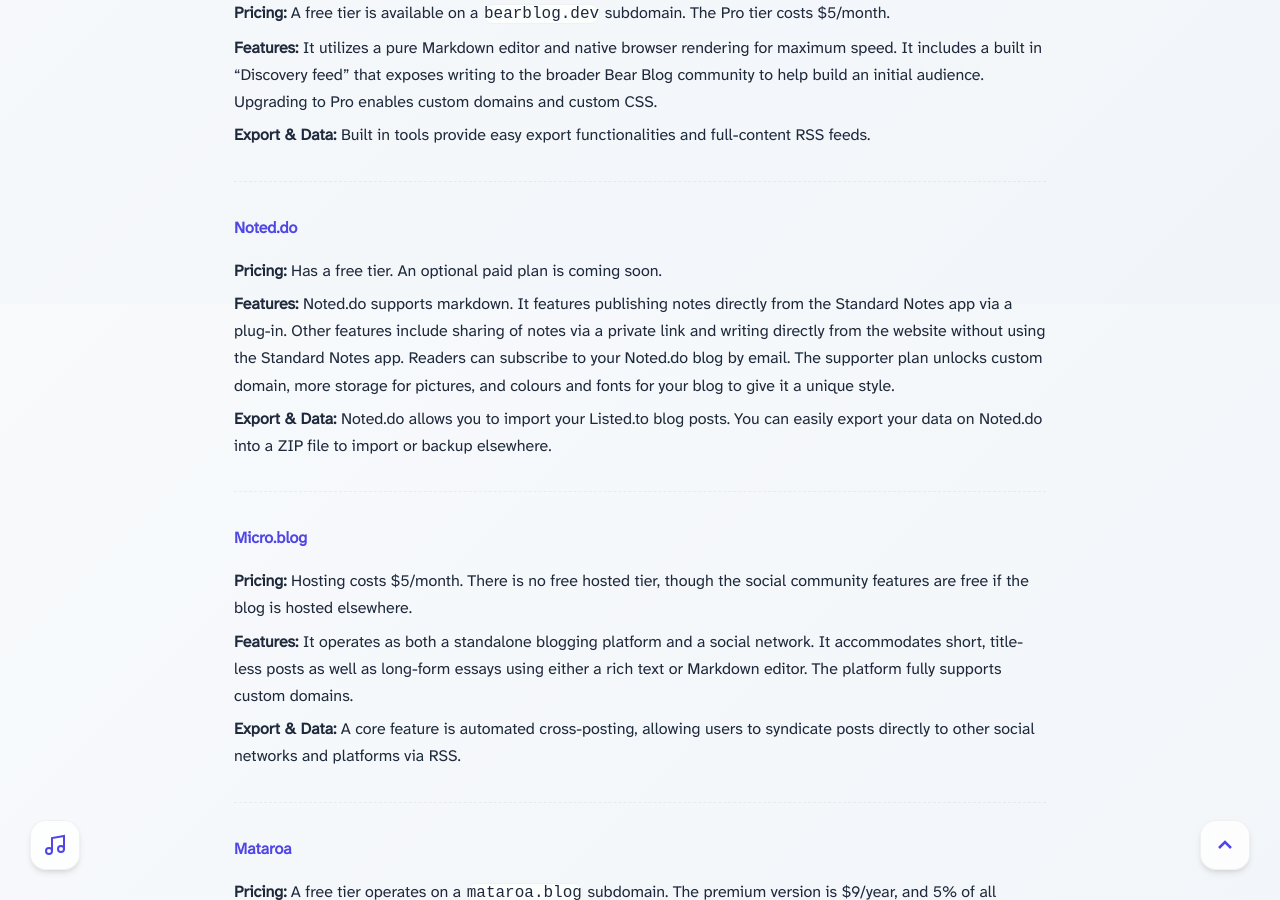
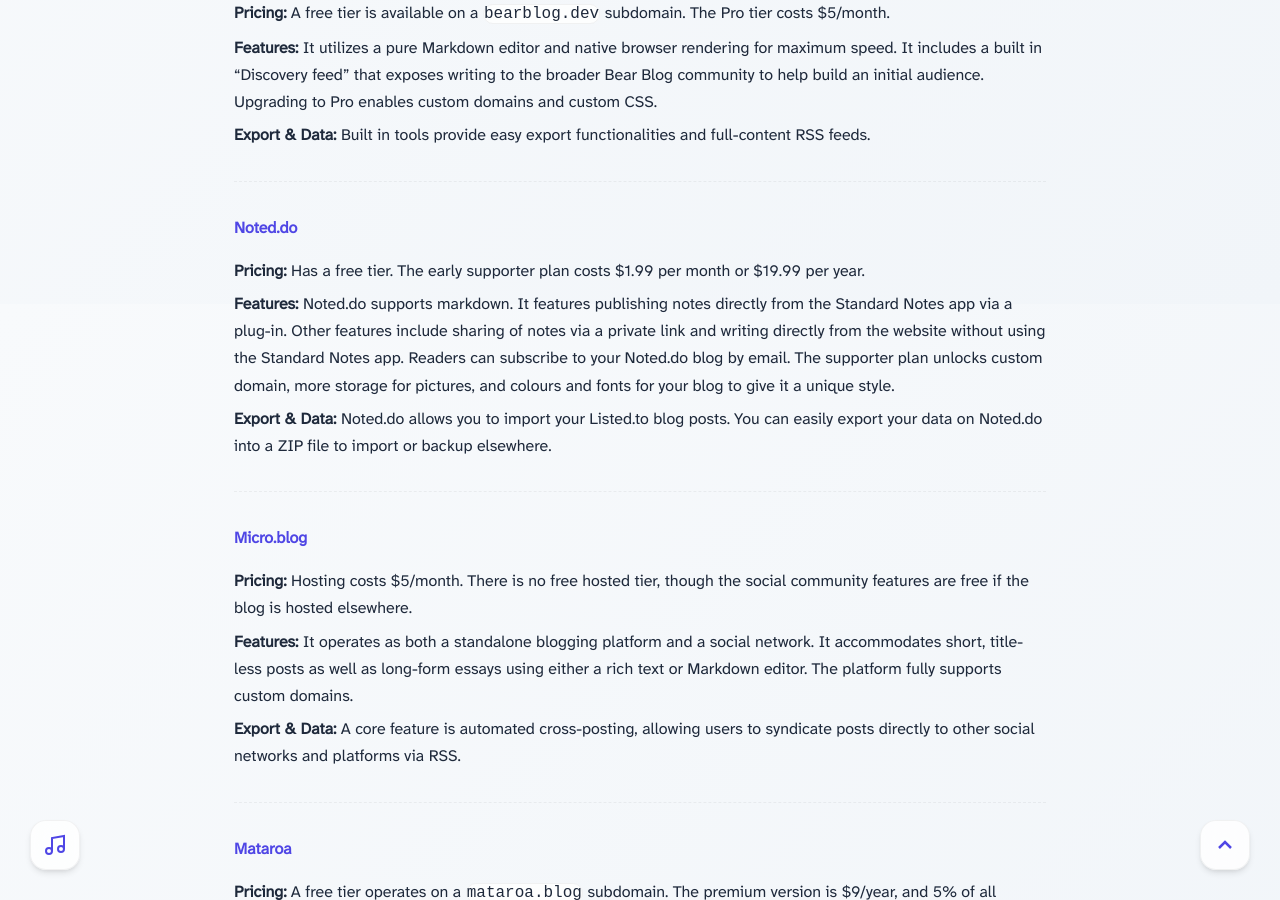
Before and after one commit to PASSK3YS/PASSK3YS.github.io, a Jekyll site: the page built from _posts/2026-09-08-migrating-away-from-listed.md, in a window 1280 px wide and 900 px high, scrolled down 1496 px. Built offline with Jekyll 4.4.1, drawn with Linux system fonts in a browser that asks for light colours.

Commit message:
chore: update blog post

```diff
--- a/_posts/2026-09-08-migrating-away-from-listed.md
+++ b/_posts/2026-09-08-migrating-away-from-listed.md
@@ -36,7 +36,7 @@
 ---
 
 **[Noted.do](https://noted.do){:target="_blank"}**
-*   **Pricing:** Has a free tier. An optional paid plan is coming soon.
+*   **Pricing:** Has a free tier. The early supporter plan costs $1.99 per month or $19.99 per year.
 *   **Features:** Noted.do supports markdown. It features publishing notes directly from the Standard Notes app via a plug-in. Other features include sharing of notes via a private link and writing directly from the website without using the Standard Notes app. Readers can subscribe to your Noted.do blog by email. The supporter plan unlocks custom domain, more storage for pictures, and colours and fonts for your blog to give it a unique style.
 *   **Export & Data:** Noted.do allows you to import your Listed.to blog posts. You can easily export your data on Noted.do into a ZIP file to import or backup elsewhere.
 
```
